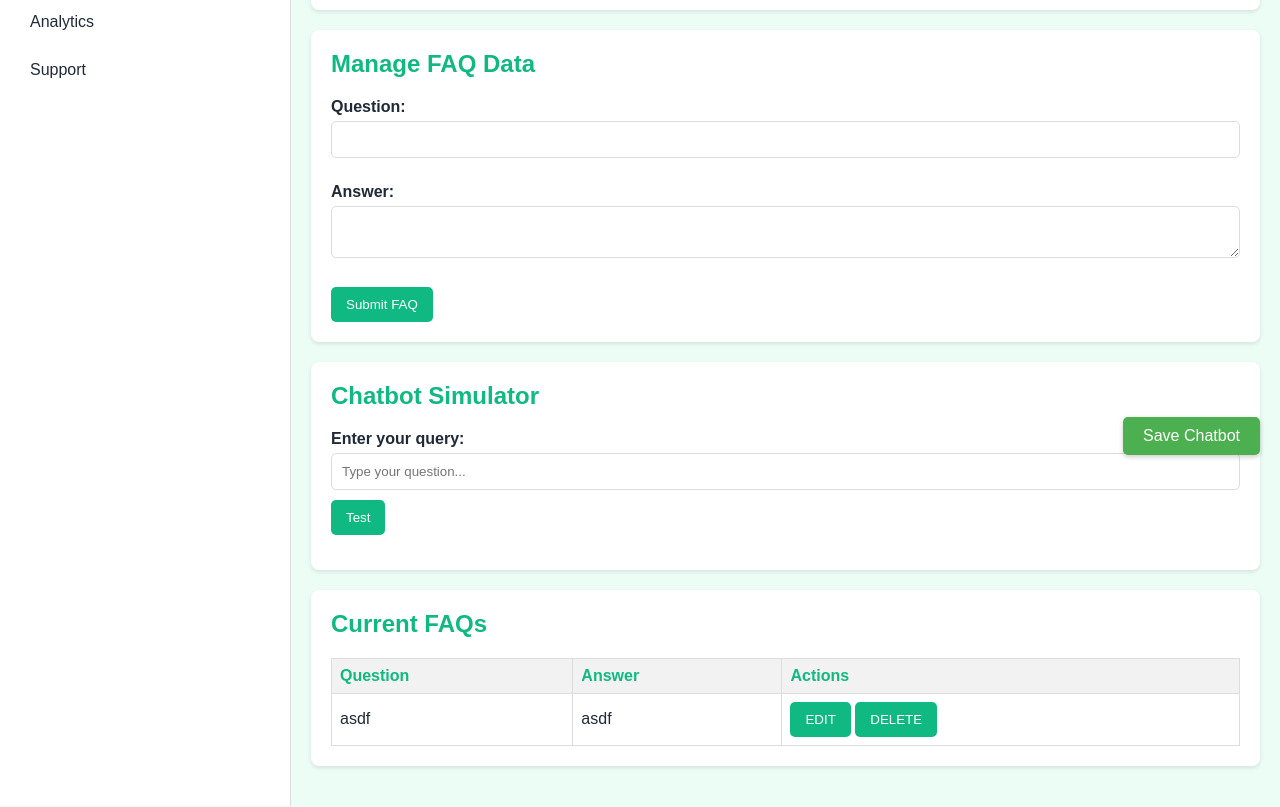
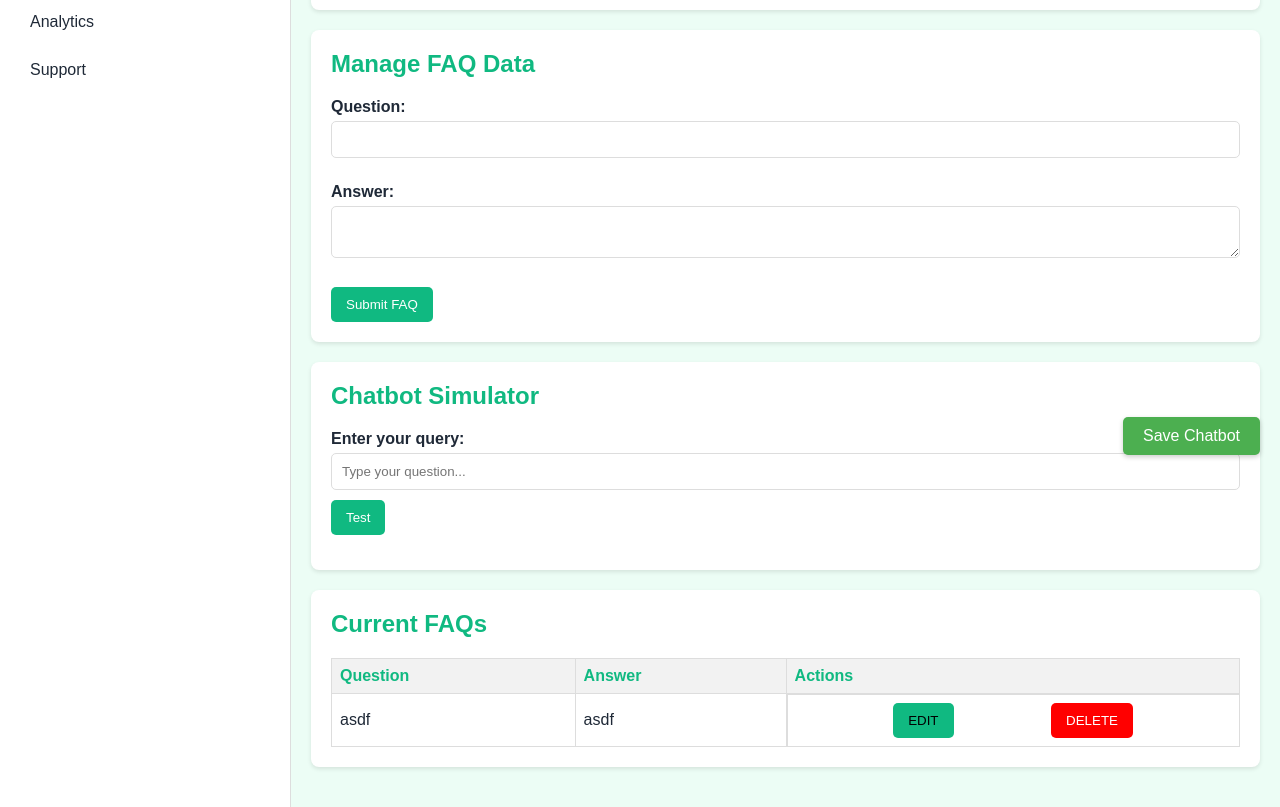
Before and after one commit to Vinzski/Bizbot, a website: page src/public/training.html in a window 1280 px wide. Shown: the part 325-1132 px from the top of the page. Drawn offline with Linux system fonts and the light colour scheme.

Commit message:
Update styles.css

```diff
--- a/src/public/styles.css
+++ b/src/public/styles.css
@@ -258,3 +258,30 @@ th {
 .save-chatbot-button:hover {
     background-color: #45a049;
 }
+#faq-table td:last-child {
+    text-align: center;
+    vertical-align: middle;
+    display: flex;
+    justify-content: space-evenly;
+    align-items: center;
+}
+
+table button{
+    color: black;
+}
+
+.btn-edit{
+    transition: transform 0.2s ease, background-color 0.2s ease;
+}
+
+.btn-delete{
+    transition: transform 0.2s ease, background-color 0.2s ease;
+    background-color: red;
+    color: white;
+}
+
+.btn-delete:hover,.btn-edit:hover
+{
+    transform: scale(1.1);
+    color: black;
+}
```
